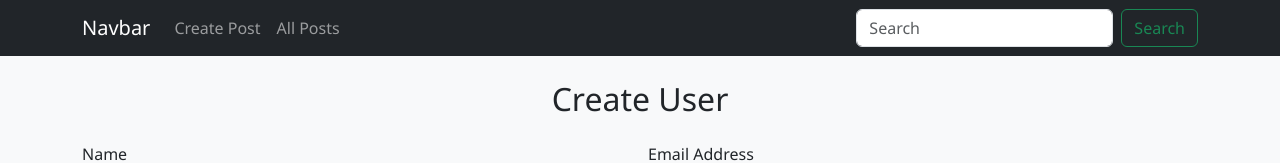
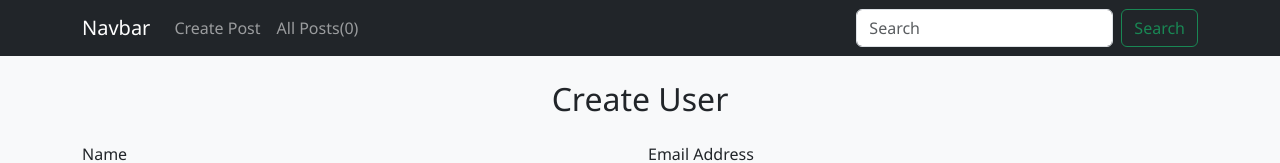
Before and after one commit to saurav-95-dev/React-Redux-CRUD, a React (Vite) app: page / in a window 1280 px wide. Shown: the top 163 px of the page. Built offline with nearby package versions, Linux system fonts and the light colour scheme.

Commit message:
Navbar-post-count-injected

```diff
--- a/src/components/Navbar.jsx
+++ b/src/components/Navbar.jsx
@@ -1,7 +1,12 @@
 import React from "react";
 import { Link } from "react-router-dom";
+import { useSelector } from "react-redux";
 
 export default function Navbar() {
+
+  const allUsers = useSelector((state)=>state.userDetail.users)
+  console.log(allUsers)
+
   return (
     <nav className="navbar navbar-expand-lg navbar-dark bg-dark">
       <div className="container">
@@ -20,7 +25,7 @@ export default function Navbar() {
               <Link to="/" className="nav-link">Create Post</Link>
             </li>
             <li className="nav-item">
-              <Link to="/read" className="nav-link">All Posts</Link>
+              <Link to="/read" className="nav-link">All Posts({allUsers.length})</Link>
             </li>
           </ul>
           <form className="d-flex">
```
